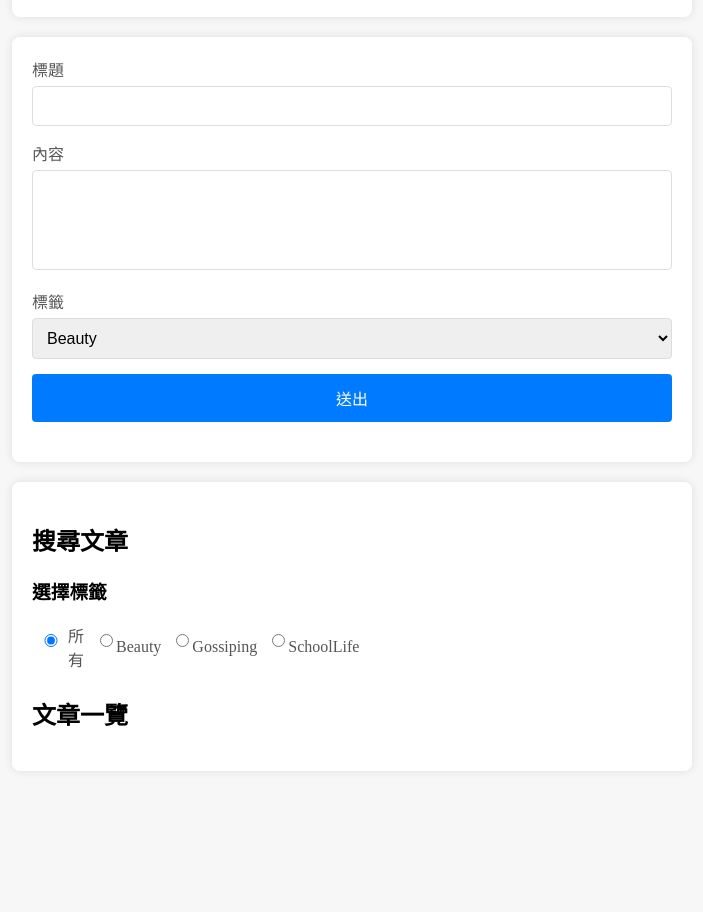
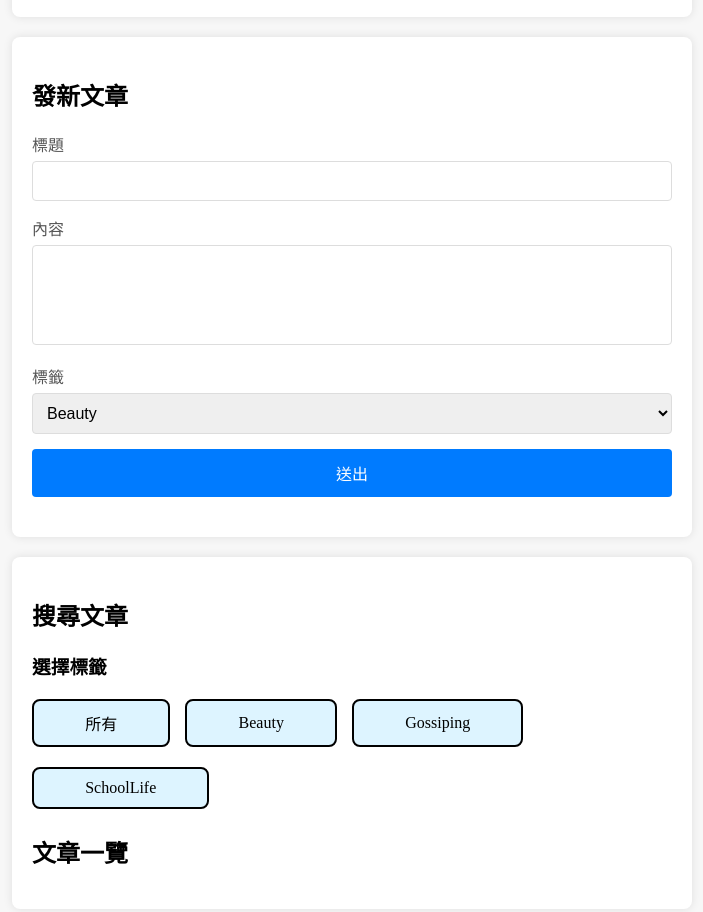
Before and after one commit to JuneLin2001/DBpractice, a website with bundled scripts: page index.html in a window 1280 px wide. Shown: the part 1221-2133 px from the top of the page, without its empty margins (288-991 px from the left). Before the commit the page ends 2032 px from the top, so only its background shows below. Built offline with nearby package versions, Linux system fonts and the light colour scheme; no server answers.

Commit message:
Style: tags selector

```diff
--- a/index.html
+++ b/index.html
@@ -52,6 +52,7 @@
 
     <div class="flex">
       <form id="dataForm">
+        <h2>發新文章</h2>
         <label for="title">標題</label>
         <input type="text" id="title" name="title" required />
 
--- a/styles.css
+++ b/styles.css
@@ -103,16 +103,46 @@ ul li {
   white-space: nowrap;
 }
 
+/* 使整體容器使用 flex 布局並增加間距 */
 .radio-group {
   display: flex;
   flex-wrap: wrap;
-  gap: 10px;
+  gap: 15px; /* 增加間距 */
+  margin: 20px 0; /* 上下間距 */
+}
+
+/* 設置 label 的顯示樣式和對齊方式 */
+.radio-group label {
+  display: flex;
+  align-items: center;
+  padding: 10px 4vw 10px 4vw;
+  border-radius: 8px;
+  background-color: #ddf4ff;
+  border: 2px solid #000000;
+  transition: background-color 0.3s, border-color 0.3s; /* 變化過渡效果 */
+}
+
+.radio-group input[type="radio"] {
+  margin-right: 10px;
+  display: none;
+}
+
+/* 當 hover 或 focus 時的樣式 */
+.radio-group label:hover,
+.radio-group label:focus-within {
+  background-color: rgb(159, 225, 255);
+  border-color: #999;
+  cursor: pointer;
+}
+
+/* 選中狀態的樣式 */
+.radio-group input[type="radio"]:checked + span {
+  font-weight: bold;
 }
 
 .radio-group label {
-  display: flex;
-  align-items: center;
-}
+  color: #000000;
+}B
 
 #friendRequestsList > li,
 #friendLists > li {
```
